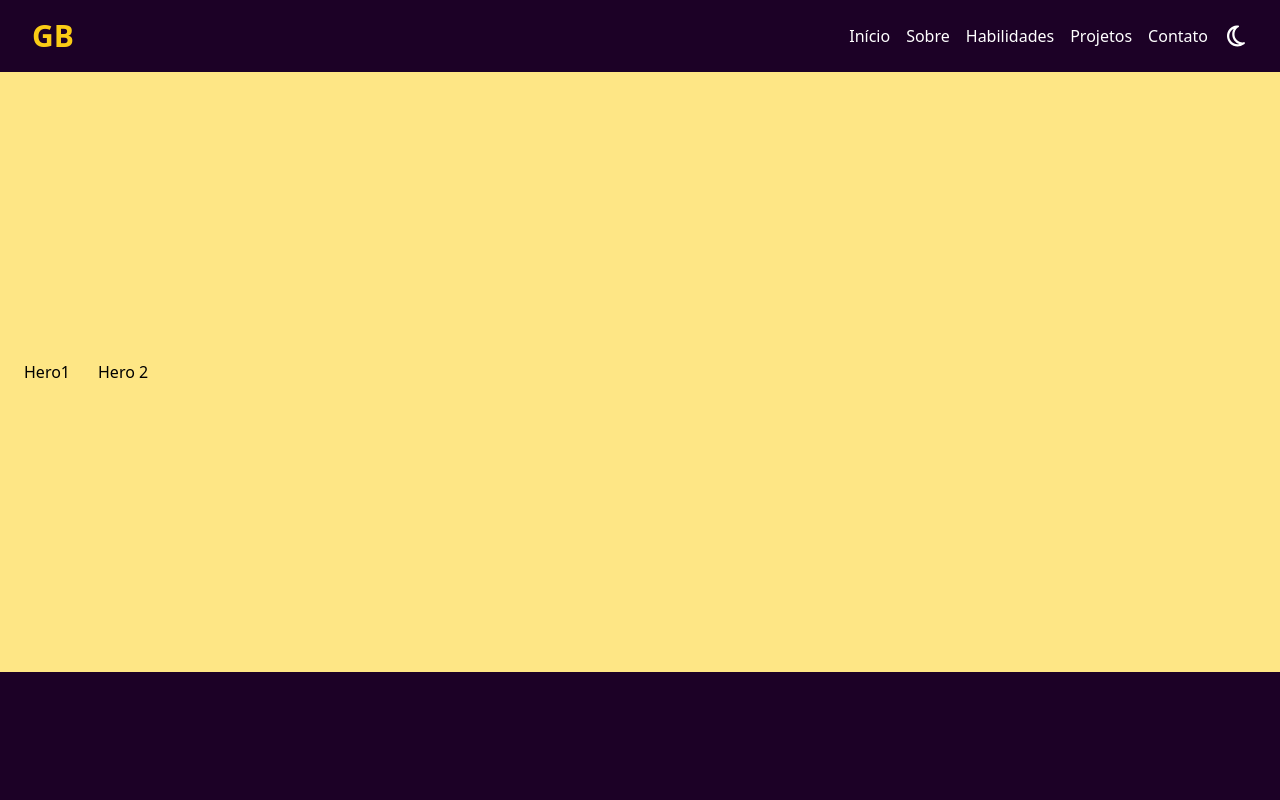
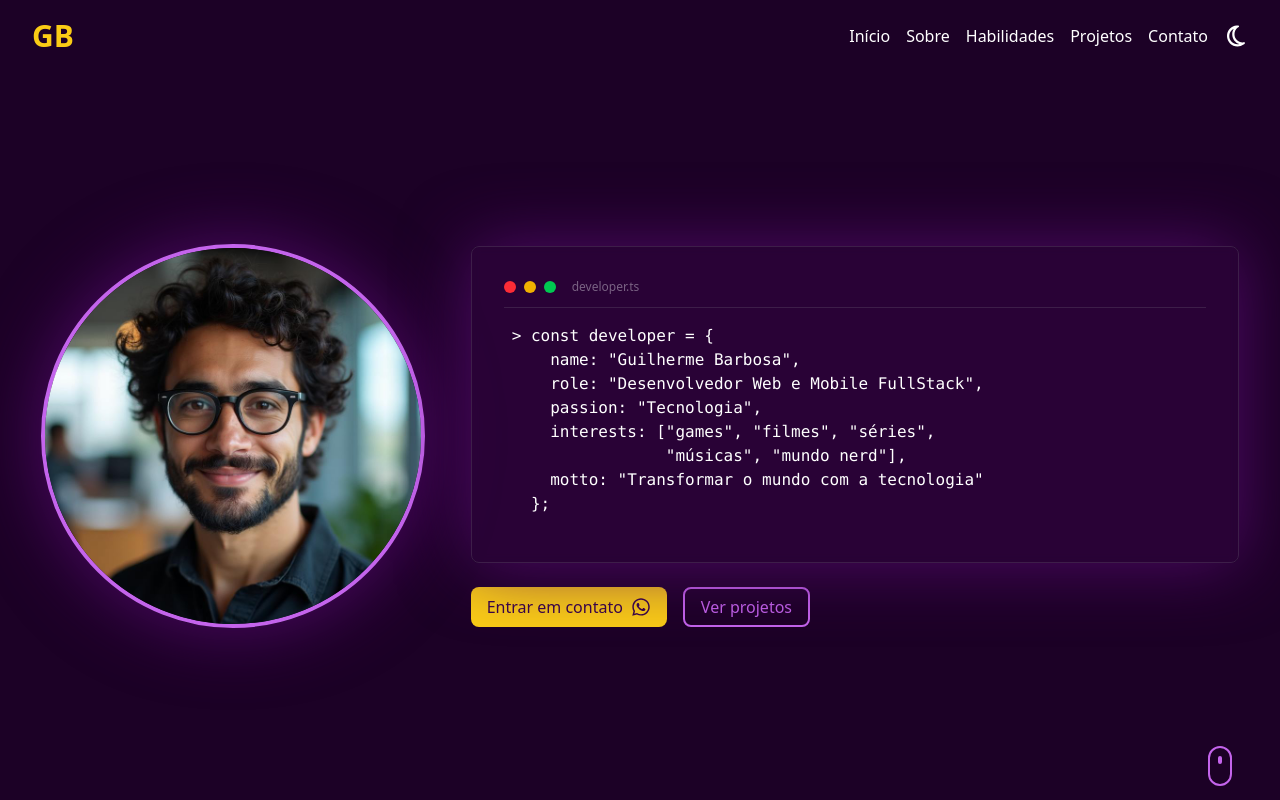
Before and after one commit to guiisbarbosa/guibarbosa-portfolio, a React (Vite) app: page / in a window 1280 px wide. Built offline with nearby package versions, Linux system fonts and the light colour scheme.

Commit message:
feat: finalização da section hero

```diff
--- a/package.json
+++ b/package.json
@@ -10,7 +10,10 @@
     "preview": "vite preview"
   },
   "dependencies": {
+    "@radix-ui/react-slot": "^1.2.4",
     "@tailwindcss/vite": "^4.1.18",
+    "class-variance-authority": "^0.7.1",
+    "clsx": "^2.1.1",
     "react": "^19.2.0",
     "react-dom": "^19.2.0",
     "react-icons": "^5.5.0",
--- a/src/components/sections/Hero/Hero.tsx
+++ b/src/components/sections/Hero/Hero.tsx
@@ -1,8 +1,70 @@
+import { Button } from "@components/ui/Button/Button";
+
+import profileImage from "@assets/profile-mockup.jpg";
+
+import { FaWhatsapp } from "react-icons/fa";
+
 export const Hero = () => {
+  const codeLines = [
+    "> const developer = {",
+    '    name: "Guilherme Barbosa",',
+    '    role: "Desenvolvedor Web e Mobile FullStack",',
+    '    passion: "Tecnologia",',
+    '    interests: ["games", "filmes", "séries",',
+    '                "músicas", "mundo nerd"],',
+    '    motto: "Transformar o mundo com a tecnologia"',
+    "  };",
+  ];
+
   return (
-    <div className="w-screen bg-amber-200 h-[600px] flex justify-around items-center gap-7 px-6">
-      <h1>Hero1</h1>
-      <div className="w-full">Hero 2</div>
-    </div>
+    <section className="w-screen flex-col lg:min-h-[calc(100vh-4.5rem)] flex justify-evenly items-center gap-4 md:gap-7 py-6 px-4 md:px-6 lg:flex-row">
+      <div className="w-72 lg:w-96 aspect-square rounded-full border-4 border-(--c-400) overflow-hidden shadow-[0_0_70px_var(--c-800)]">
+        <img src={profileImage} />
+      </div>
+
+      <div className="flex flex-col w-full max-w-3xl">
+        <div className="flex-1 flex flex-col items-start max-w-3xl">
+          <div className="w-full bg-(--c-900)/50 backdrop-blur-xs border border-[#3d1e49] rounded-lg p-6 md:p-8 text-left shadow-[0_0_70px_var(--c-800)]">
+            <div className="flex items-center gap-2 mb-4 pb-3 border-b border-b-[#3d1e49]">
+              <div className="flex gap-2">
+                <div className="w-2 md:w-3 h-2 md:h-3 rounded-full bg-red-500" />
+                <div className="w-2 md:w-3 h-2 md:h-3 rounded-full bg-yellow-500" />
+                <div className="w-2 md:w-3 h-2 md:h-3 rounded-full bg-green-500" />
+              </div>
+              <span className="text-[10px] md:text-xs text-muted-foreground ml-2 text-[#7a6284]">
+                developer.ts
+              </span>
+            </div>
+            <pre className="text-xs md:text-base font-mono overflow-x-auto pb-3.5">
+              {codeLines.map((line, index) => (
+                <div
+                  key={index}
+                  className="hover:bg-(--c-700)/20 px-2 rounded transition-smooth cursor-context-menu"
+                >
+                  {line}
+                </div>
+              ))}
+            </pre>
+          </div>
+        </div>
+
+        <div className="flex mt-6 w-full gap-4">
+          <Button variant="primary" asChild>
+            <a href="http://wa.me/5535991071126">
+              Entrar em contato <FaWhatsapp size={20} />
+            </a>
+          </Button>
+          <Button variant="outline" asChild>
+            <a href="#projects">Ver projetos</a>
+          </Button>
+        </div>
+
+        <div className="hidden lg:flex absolute md:right-12 bottom-6 md:bottom-1 animate-bounce">
+          <div className="w-6 h-10 border-2 border-(--c-400) rounded-full flex justify-center p-2">
+            <div className="w-1 h-2 bg-(--c-400) rounded-full animate-pulse" />
+          </div>
+        </div>
+      </div>
+    </section>
   );
 };
--- /dev/null
+++ b/src/components/ui/Button/Button.style.ts
@@ -0,0 +1,24 @@
+import { cva } from "class-variance-authority";
+
+export const buttonVariants = cva(
+  "h-10 inline-flex items-center justify-center gap-2 rounded-lg font-medium transition-all focus:outline-none cursor-pointer disabled:opacity-50 disabled:pointer-events-none",
+  {
+    variants: {
+      variant: {
+        primary: "bg-(--highlight) text-(--c-900) hover:bg-(--highlight-hover)",
+        secondary: "bg-(--c-700) text-(--neutral-light) hover:bg-(--c-600)",
+        outline:
+          "border-2 border-(--c-400) text-(--c-400) hover:bg-(--c-700)/50",
+      },
+      size: {
+        lg: "px-4 py-2 text-base",
+        md: "px-3 py-1.5 text-sm",
+        sm: "px-2 py-1 text-xs",
+      },
+    },
+    defaultVariants: {
+      variant: "primary",
+      size: "lg",
+    },
+  }
+);
--- /dev/null
+++ b/src/components/ui/Button/Button.tsx
@@ -0,0 +1,13 @@
+import { buttonVariants } from "./Button.style";
+import type { ButtonProps } from "./Button.types";
+import clsx from "clsx"
+import { Slot } from "@radix-ui/react-slot";
+
+
+export const Button = ({variant, size, className, asChild = false, ...props} : ButtonProps) => {
+  const Comp = asChild ? Slot : "button"
+
+  return (
+    <Comp className={clsx(buttonVariants({variant, size}), className)} {...props} />
+  )
+}
--- /dev/null
+++ b/src/components/ui/Button/Button.types.ts
@@ -0,0 +1,11 @@
+import type { ButtonHTMLAttributes } from "react";
+import type { VariantProps } from "class-variance-authority";
+import { buttonVariants } from "./Button.style";
+
+export type ButtonVariants = VariantProps<typeof buttonVariants>;
+
+export interface ButtonProps
+  extends ButtonHTMLAttributes<HTMLButtonElement>,
+    ButtonVariants {
+      asChild?: boolean
+    }
--- a/src/index.css
+++ b/src/index.css
@@ -1,4 +1,8 @@
 @import "tailwindcss";
+
+body {
+  color: #fff;
+}
 
 :root {
   --c-950: #1c0126;
@@ -9,6 +13,7 @@
   --c-400: #c464ec;
 
   --highlight: #facc15;
+  --highlight-hover: #d4aa00;
 
   --neutral: #6e6a77;
   --neutral-dark: #302937;
--- a/tsconfig.app.json
+++ b/tsconfig.app.json
@@ -17,6 +17,9 @@
     "paths": {
       "@components/*": [
         "components/*"
+      ],
+      "@assets/*": [
+        "assets/*"
       ],
     },
     /* Bundler mode */
--- a/vite.config.ts
+++ b/vite.config.ts
@@ -8,6 +8,7 @@ export default defineConfig({
   resolve: {
     alias: {
       "@components": path.resolve(__dirname, "src/components"),
+      "@assets": path.resolve(__dirname, "src/assets"),
     },
   },
 });
```
Also changed, not shown: 1 other file (tests, documents, lock files or other folders).
